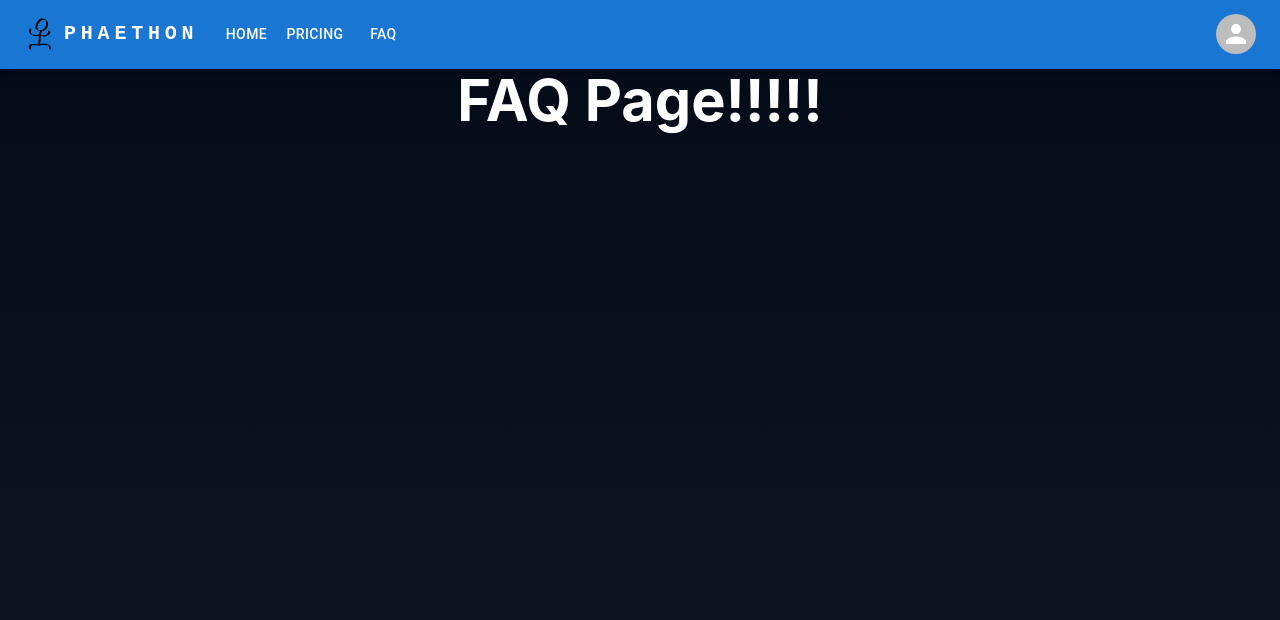
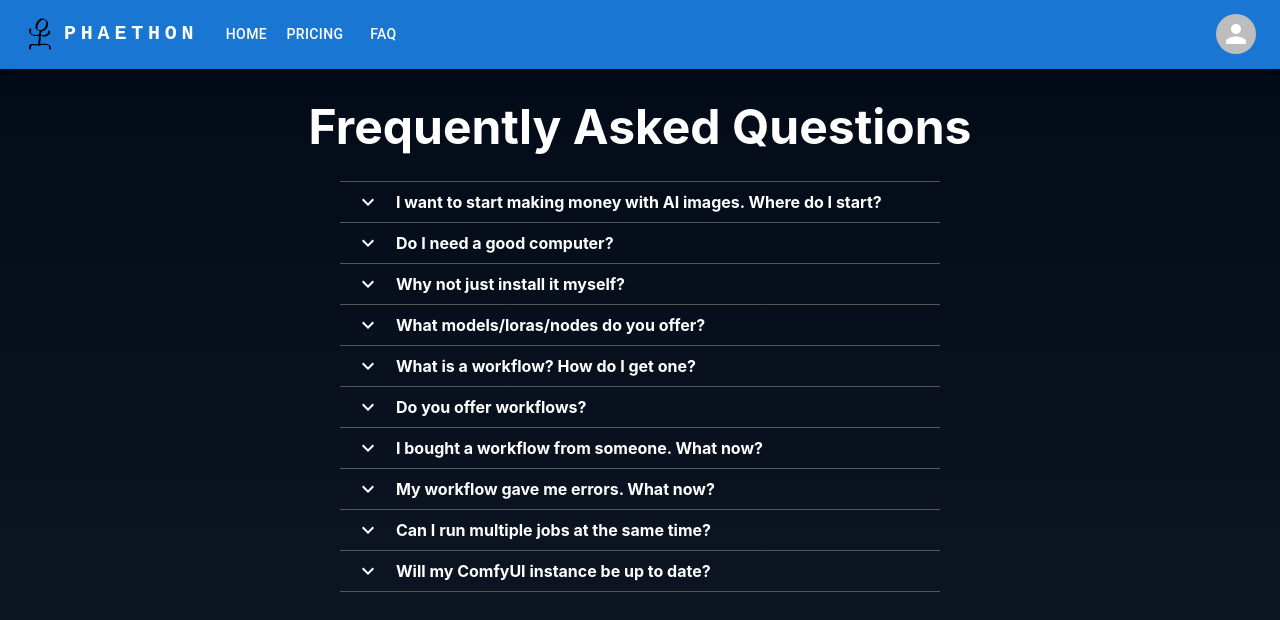
Before and after one commit to unaphilliated/floozy-react, a React app: page /faq in a window 1280 px wide. Shown: the top 620 px of the page. Built offline with nearby package versions, Linux system fonts and the light colour scheme; the HTML template or start-up script is replaced by a standard one.

Commit message:
Flesh out FAQ page

```diff
--- a/src/App.css
+++ /dev/null
@@ -1,38 +0,0 @@
-@import 'tailwindcss';
-
-header {
-  background-color: transparent;
-  position: absolute;
-  top: 0;
-  left: 0;
-  width: 100%;
-  z-index: 10;
-}
-
-body {
-  margin: 0;
-  color: #fff;
-  min-height: 100vh;
-  font-family: Inter, Avenir, Helvetica, Arial, sans-serif;
-  background-image: linear-gradient(to bottom, #020917, #101725);
-  background-color: #efefef;
-}
-
-.content {
-  display: flex;
-  /* min-height: 100vh; */
-  line-height: 1.1;
-  text-align: center;
-  flex-direction: column;
-  justify-content: center;
-}
-
-.content h1 {
-  font-size: 3.6rem;
-  font-weight: 700;
-}
-
-.content p {
-  font-size: 1rem;
-  font-weight: 400;
-}
--- a/src/App.tsx
+++ b/src/App.tsx
@@ -11,7 +11,6 @@ import Logout from "./pages/Logout";
 import ResetPasswordWrapper from "./components/ResetPasswordWrapper";
 import Account from "./pages/Account";
 import Dashboard from "./pages/Dashboard";
-import './App.css';
 
 const App = () => {
   return (
--- a/src/pages/FAQ.tsx
+++ b/src/pages/FAQ.tsx
@@ -1,10 +1,85 @@
 import React from 'react';
+import '../styles/FAQ.scss';
+import List from '@mui/material/List';
+import ListItemButton from '@mui/material/ListItemButton';
+import Collapse from '@mui/material/Collapse';
+import ExpandLess from '@mui/icons-material/ExpandLess';
+import ExpandMore from '@mui/icons-material/ExpandMore';
 
 class FAQ extends React.Component {
+  constructor(props: any) {
+    super(props);
+    this.handleClick = this.handleClick.bind(this);
+
+    this.FAQs = {
+      "I want to start making money with AI images. Where do I start?":
+        <p>We offer a fully configured, cloud hosted ComfyUI instance. No install hassle, just a start button. Whether you make your own workflows or buy a pre-made pack, drop them in and get started.</p>,
+      "Do I need a good computer?":
+        <p>No. All of our services are in the cloud. Nothing is run on your computer, leaving you free to use it while your images are generating in background.</p>,
+      "Why not just install it myself?":
+        (<div>
+          <p>That's definitely an option. Here are some considerations before you start:</p>
+          <ul>
+            <li>Are you comfortable with Python and managing its virtual environments?</li>
+            <li>Can you install packages?</li>
+            <li>Have you cloned GIT repositories?</li>
+            <li>Do you have the hardware? Enough VRAM?</li>
+            <li>Are you willing to fully occupy your computer's hardware while you generate?</li>
+            <li>Do you want to spend the time setting it up?</li>
+          </ul>
+        </div>),
+      "What models/loras/nodes do you offer?":
+        <p>Your instance will come pre-installed with the most popular models and nodes, but if you require additional models/loras/nodes just put in a ticket and we'll install them for you. A list of installed models/nodes is available in ComfyUI or under the "Models/Nodes" section.</p>,
+      "What is a workflow? How do I get one?":
+        <p>A workflow is a repeatable sequence of steps that load an AI model, configure it, and use it to generate images. Make one yourself or buy a pre-made pack. There are free starter workflows on websites like Civitai.com.</p>,
+      "Do you offer workflows?":
+        <p>We have some basic image generation with face swapping for both images and video. For more advanced workflows, there are plenty of pre-packaged workflows and tutorials online.</p>,
+      "I bought a workflow from someone. What now?":
+        <p>Login to Phaethon.cloud, hit "Start", open your dashboard, and drop in your workflow. Done.</p>,
+      "My workflow gave me errors. What now?":
+        <p>Don't worry, we fix those errors for you. Open a ticket in our Discord and we'll get back to you with any new models and custom nodes required to run your workflow.</p>,
+      "Can I run multiple jobs at the same time?":
+        <p>Yes, multiple jobs can be queued in the same instance. Multiple concurrent instances are not yet supported, but it is on our roadmap for the future.</p>,
+      "Will my ComfyUI instance be up to date?":
+        <p>Yes, we check for updates every day in ComfyUI and all custom nodes.</p>
+    };
+
+    // Initialize with "isOpen_faq_i" keys for each FAQ question, all set to false.
+    this.state = Object.keys(this.FAQs).reduce((acc, question, i) => ({ ...acc, [`isOpen_faq_${i}`]: false }), {});
+  }
+
+  handleClick(event: React.ChangeEvent<HTMLInputElement>) {
+    const id = event.currentTarget.id;
+    this.setState((prevState: { [key: string]: boolean }) => ({ [`isOpen_${id}`]: !prevState[`isOpen_${id}`] }));
+  };
+
   render() {
     return (
-      <div>
-        <h1>FAQ Page!!!!!</h1>
+      <div className="faq-page">
+        <div className="faq-card">
+          <h2 className="faq-title">Frequently Asked Questions</h2>
+          <List
+            sx={{ width: '100%', maxWidth: 600 }}
+            component="nav"
+          >
+            {/* Create list items for each FAQ question and answer. Collapsed state is determined by "isOpen_faq_i" keys in state. */}
+            {Object.keys(this.FAQs).map((question, i) => (
+              <div key={`faq_${i}`}>
+                <hr className="faq-divider" />
+                <ListItemButton id={`faq_${i}`} onClick={this.handleClick}>
+                  {this.state[`isOpen_faq_${i}`] ? <ExpandLess /> : <ExpandMore />}
+                  <p className="faq-question">{question}</p>
+                </ListItemButton>
+                <Collapse in={this.state[`isOpen_faq_${i}`]} timeout="auto">
+                  <div className="faq-answer">
+                    {this.FAQs[question]}
+                  </div>
+                </Collapse>
+              </div>
+            ))}
+            <hr className="faq-divider" />
+          </List>
+        </div>
       </div>
     );
   }
--- /dev/null
+++ b/src/styles/FAQ.scss
@@ -0,0 +1,39 @@
+@use "_variables" as *;
+
+.faq-page {
+  display: flex;
+  justify-content: center;
+  padding: 2rem 1rem;
+}
+
+.faq-card {
+  justify-items: center;
+}
+
+.faq-title {
+  margin-bottom: 1.25rem;
+}
+
+.faq-divider {
+  color: #555;
+}
+
+.faq-question {
+  padding-left: 1rem;
+  font-weight: bold;
+}
+
+.faq-answer {
+  padding: 1rem 1.5rem 1.5rem;
+  text-align: left;
+}
+
+.faq-answer ul {
+  list-style-type: disc;
+  padding-left: 2rem;
+  padding-top: 1rem;
+}
+
+.faq-answer li {
+  margin-bottom: 0.7rem;
+}
--- a/src/styles/global.scss
+++ b/src/styles/global.scss
@@ -1,5 +1,48 @@
 @use "_variables" as *;
+@import 'tailwindcss';
 
 // Configure global styles here.
 // use _variables.scss for shared SCSS variables.
 // use theme.ts for MUI styling.
+
+header {
+  background-color: transparent;
+  position: absolute;
+  top: 0;
+  left: 0;
+  width: 100%;
+  z-index: 10;
+}
+
+body {
+  margin: 0;
+  color: #fff;
+  min-height: 100vh;
+  font-family: Inter, Avenir, Helvetica, Arial, sans-serif;
+  background-image: linear-gradient(to bottom, #020917, #101725);
+  background-color: #efefef;
+}
+
+.content {
+  display: flex;
+  /* min-height: 100vh; */
+  line-height: 1.1;
+  text-align: center;
+  flex-direction: column;
+  justify-content: center;
+}
+
+h1 {
+  font-size: 3.6rem;
+  font-weight: 700;
+}
+
+h2 {
+  font-size: 3rem;
+  font-weight: 700;
+}
+
+p {
+  font-size: 1rem;
+  font-weight: 400;
+}
```
